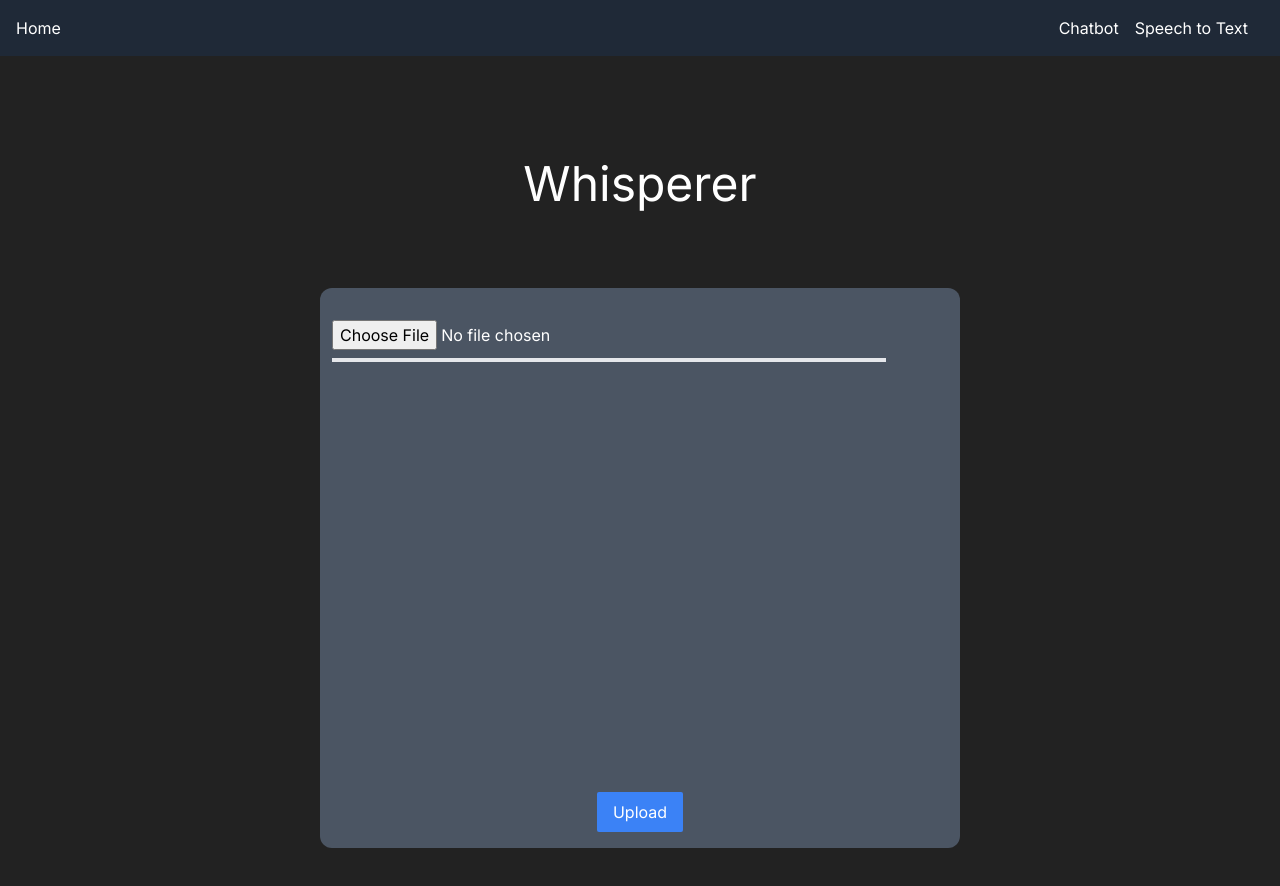
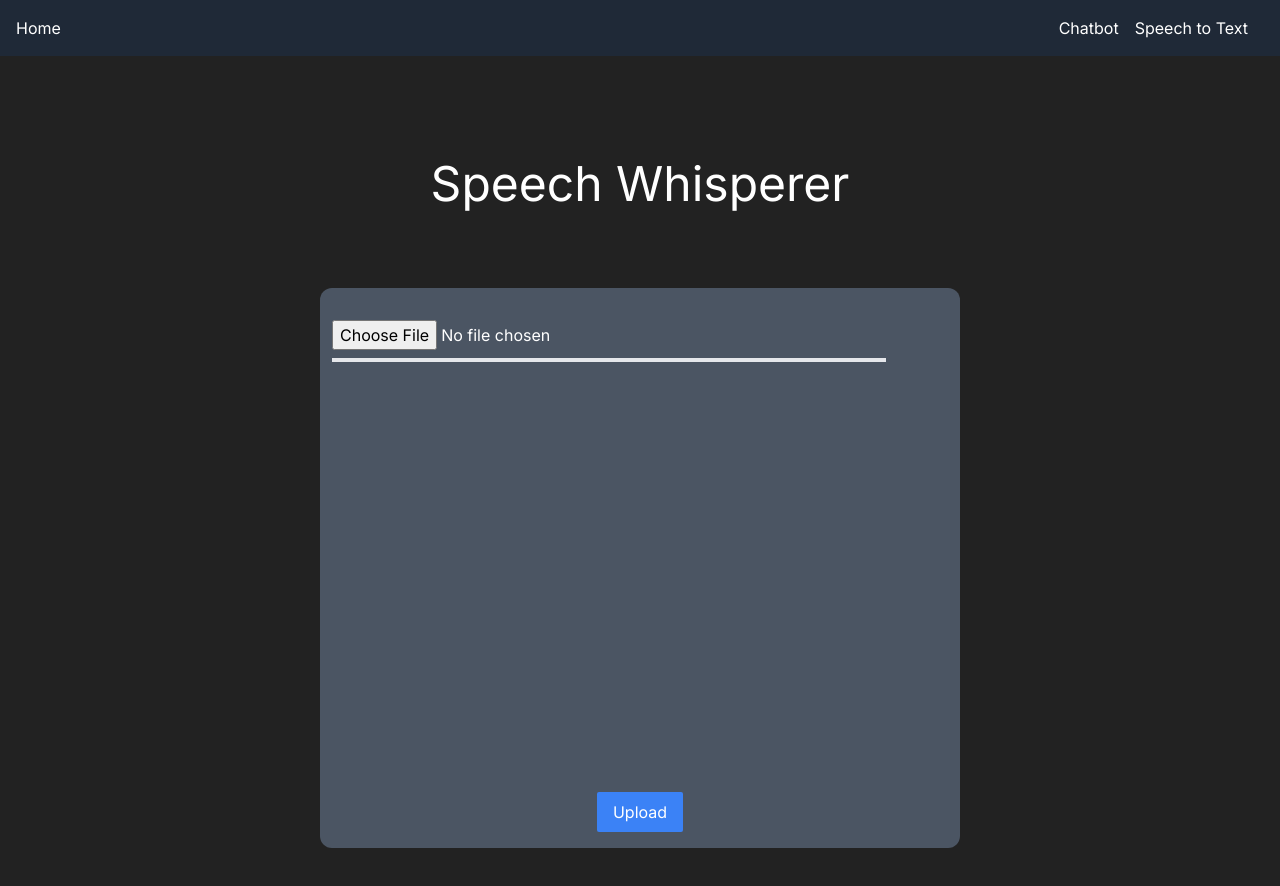
Before and after one commit to ayowilfred95/OpenAi-ChatBot, a Next.js app: page /speech in a window 1280 px wide. Shown: the top 886 px of the page. Built offline with nearby package versions, Linux system fonts and the light colour scheme.

Commit message:
changes pages.js

```diff
--- a/src/app/speech/page.tsx
+++ b/src/app/speech/page.tsx
@@ -69,7 +69,7 @@ const SpeechToText = () => {
 
         return (
             <main className="flex min-h-screen flex-col items-center justify-between px-24 py-20">
-              <h1 className="text-5xl py-20 font-sans">Whisperer</h1>
+              <h1 className="text-5xl py-20 font-sans">Speech Whisperer</h1>
 
               <div className="flex  h-[35rem] w-[40rem] flex-col items-center bg-gray-600 rounded-xl">
                 <div className=" h-full flex flex-col gap-2 overflow-y-auto py-8 px-3 w-full">
```
